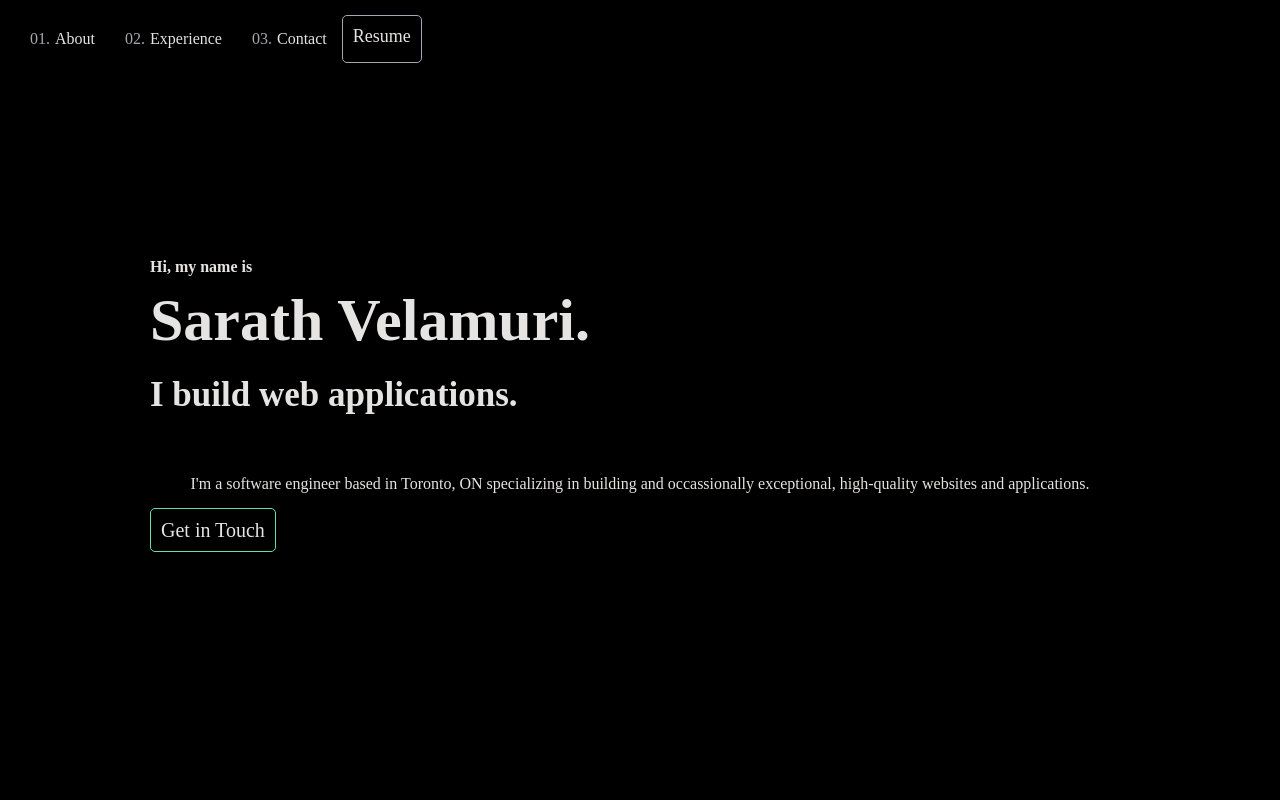
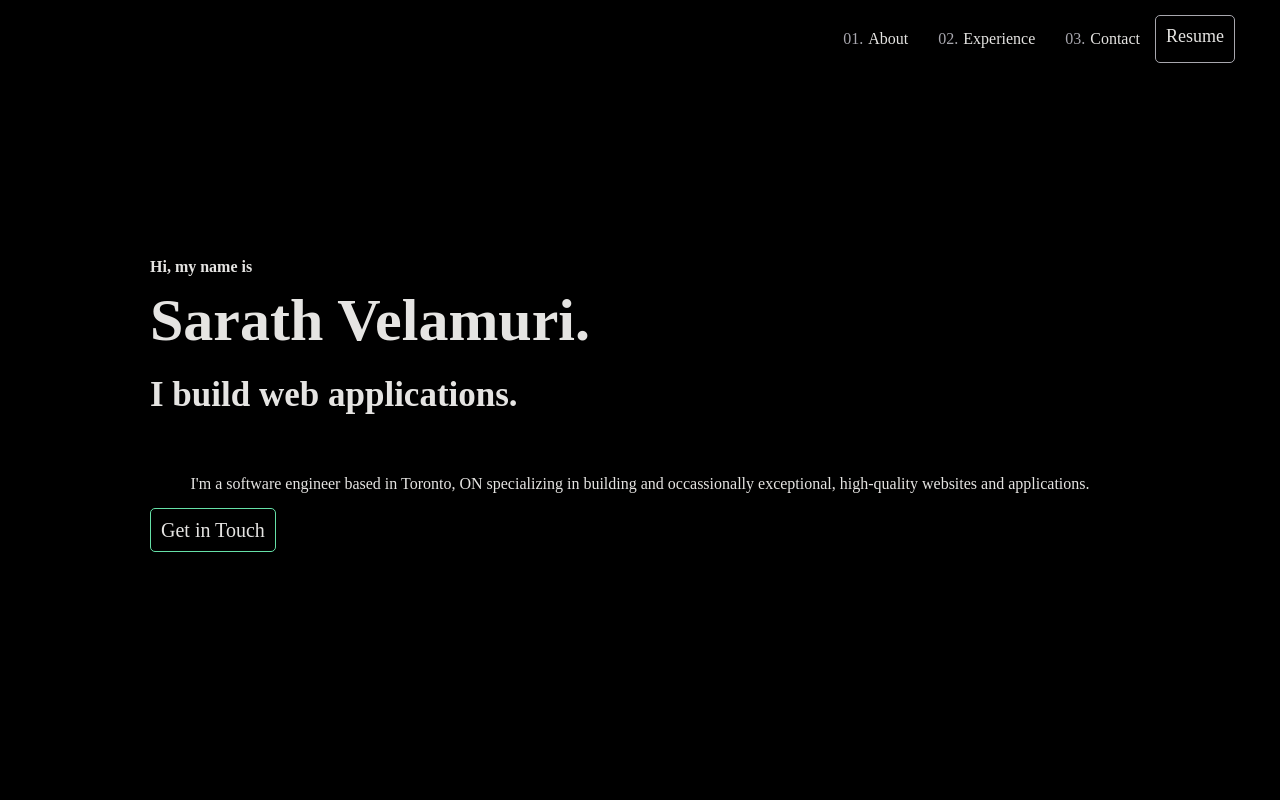
Before and after one commit to sai-velamuri/portfolio, a React (Create React App) app: page / in a window 1280 px wide. Shown: the top 800 px of the page. Built offline with nearby package versions, Linux system fonts and the light colour scheme.

Commit message:
added font-family titillium web

```diff
--- a/public/index.html
+++ b/public/index.html
@@ -9,7 +9,7 @@
       name="description"
       content="Web site created using create-react-app"
     />
-    <link rel="apple-touch-icon" href="%PUBLIC_URL%/logo192.png" />
+    <!-- <link rel="apple-touch-icon" href="%PUBLIC_URL%/logo192.png" /> -->
     <!--
       manifest.json provides metadata used when your web app is installed on a
       user's mobile device or desktop. See https://developers.google.com/web/fundamentals/web-app-manifest/
--- a/src/components/App.js
+++ b/src/components/App.js
@@ -5,16 +5,16 @@ import About from './About';
 import AboutMe from './AboutMe';
 import Experience from './Experience';
 import Contact from './Contact';
+import '../fonts/ttweb.ttf';
 
 const container = {
   backgroundColor: 'black',
   color: '#e5e4e2',
+  fontFamily: 'Titillium Web'
 }
 
 export default function App() {
   const [displayLoadingGif, setDisplayLoadingGif] = useState(true)
-  const [displayHeader, setDisplayHeader] = useState(true)
-  const [prevScrollY, setPrevScrollY] = useState(-1)
   const aboutMeRef = useRef(null)
   const experienceRef = useRef(null)
   const contactRef = useRef(null)
@@ -48,20 +48,8 @@ export default function App() {
   useEffect(() => {
     setTimeout(() => {
       setDisplayLoadingGif(false)
-    }, 4000)
+    })
   }, [])
-
-  useEffect(() => {
-    window.onscroll = function() {
-      if (window.scrollY < prevScrollY) {
-        setDisplayHeader(true)
-      }
-      else if (window.scrollY - prevScrollY > 8){
-        setDisplayHeader(false)
-      }
-      setPrevScrollY(window.scrollY)
-    }
-  })
 
   return (
     <div style={container}>
@@ -70,7 +58,6 @@ export default function App() {
         <LoadingGif /> :
         <div>
           <Header
-            display={displayHeader}
             scrollToFront={scrollToFront}
           />
           <div>
--- a/src/components/Experience.js
+++ b/src/components/Experience.js
@@ -6,7 +6,7 @@ const aboutMe = {
   padding: '0 150px',
   display: 'flex',
   flexFlow: 'column wrap',
-  alignContent: 'center'
+  justifyContent: 'center'
 }
 
 
--- a/src/components/Header.js
+++ b/src/components/Header.js
@@ -4,20 +4,14 @@ import '../styles/Header.css';
 
 const header = {
   position: 'fixed',
+  width: '100%',
   top: '0px',
   height: '75px',
   boxShadow: '0 2px 2px rgba(0, 0, 0, 0.5)',
   marginBottom: '50px',
   backgroundColor: 'black',
-  zIndex: 11,
   display: 'flex',
   justifyContent: 'flex-end'
-}
-
-const removeHeader = {
-  visibility: 'hidden',
-  height: '75px',
-  marginBottom: '50px',
 }
 
 const header_list = {
@@ -48,10 +42,11 @@ const resume_button = {
   marginRight: '30px'
 }
 
-export default function Header({ scrollToFront, display }) {
+export default function Header({ scrollToFront }) {
+  console.log('rendering header')
   return (
     <div
-      style={display ? header : removeHeader}>
+      style={header}>
       <ul
         style={header_list}
       >
--- a/src/index.js
+++ b/src/index.js
@@ -1,5 +1,6 @@
 import React from 'react';
 import ReactDOM from 'react-dom';
 import App from './components/App';
+import './fonts/ttweb.ttf'
 
 ReactDOM.render(<App />, document.getElementById('root'));
--- /dev/null
+++ b/src/styles/index.css
@@ -0,0 +1,4 @@
+@font-face {
+  font-family: 'Titillium Web';
+  src: local('Titillium Web'), url('../fonts/ttweb.ttf') format('truetype');
+}
```
Also changed, not shown: src/fonts/ttweb.ttf (added).
